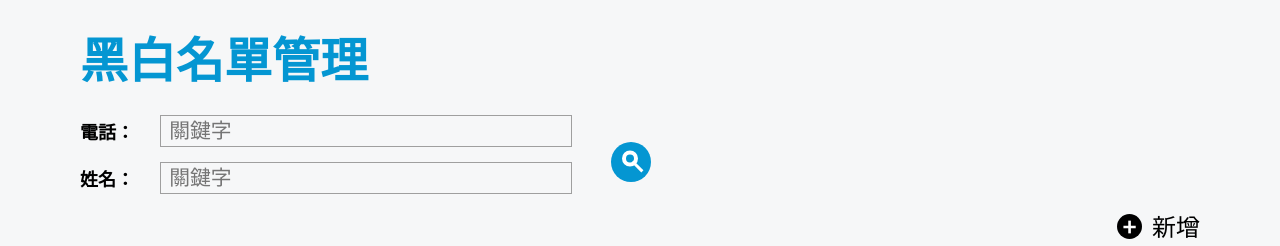
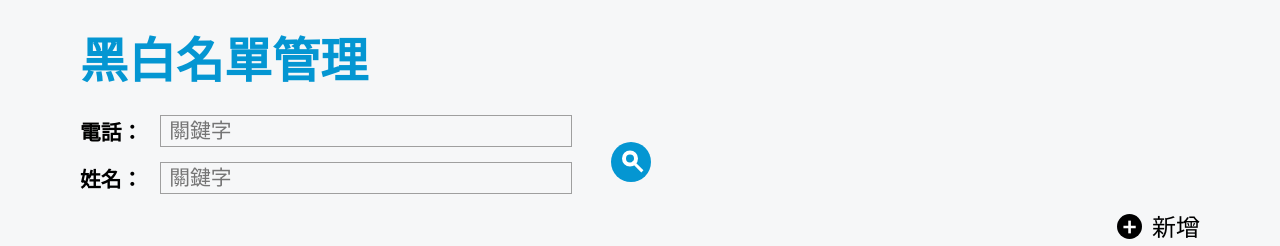
Before and after one commit to Louslife/tel-blacklist-react, a React (Create React App) app: page / in a window 1280 px wide. Shown: the top 246 px of the page. Built offline with nearby package versions, Linux system fonts and the light colour scheme.

Commit message:
feat:fixed css

```diff
--- a/src/css/SearchBar.module.css
+++ b/src/css/SearchBar.module.css
@@ -1,3 +1,4 @@
+/* 注意： iconGroup 有用到 transform 縮小*/
 .seachWrap {
   display: block;
   width: 100%;
@@ -20,7 +21,7 @@
 
 .input {
   font-size: 1.3rem;
-  padding-left: 8px;
+  padding-left: 0.5rem;
   flex: 5;
   height: 60px;
   border: 1.5px solid #9f9f9f;
@@ -78,19 +79,20 @@
     align-items: center;
     width: 100%;
     padding-bottom: 15px;
+    font-size: 24px;
   }
 
   .select {
     flex: 1;
     align-items: center;
-    font-size: 18px;
+    font-size: 1.3rem;
     font-weight: 600;
   }
 
   .input {
     font-size: 1.3rem;
     flex: 5;
-    padding-left: 8px;
+    padding-left: 0.5rem;
     height: 30px;
     border: 1.5px solid #9f9f9f;
   }
@@ -105,6 +107,7 @@
   }
 
   .iconGroup {
+    /* all:unset; */
     transform: scale(0.5);
     width: 80px;
     height: 80px;
```
